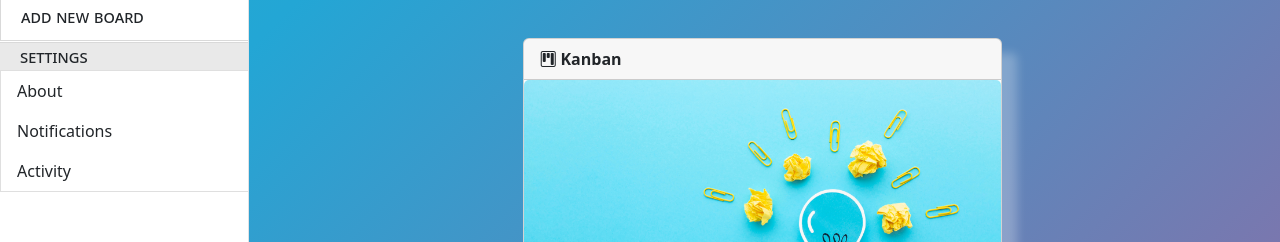
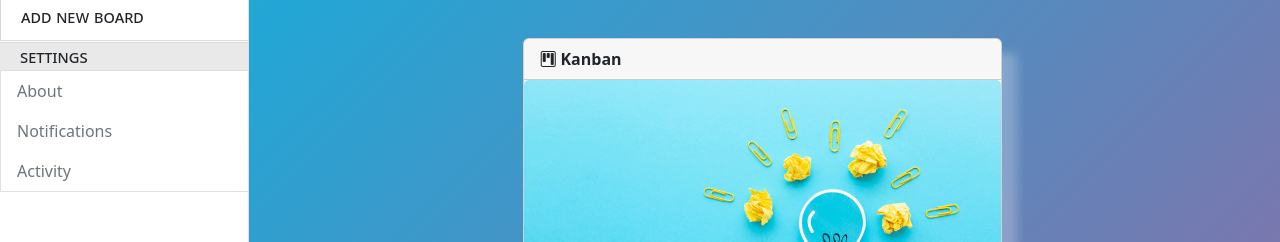
Before and after one commit to m-dorsey/Kanban-Task-Management, an Angular app: page / in a window 1280 px wide. Shown: the part 142-384 px from the top of the page. Built offline with nearby package versions, Linux system fonts and the light colour scheme.

Commit message:
disabled settings menu list items

```diff
--- a/src/app/main/main.component.html
+++ b/src/app/main/main.component.html
@@ -493,13 +493,13 @@
                                 <!-- settings subheader -->
                                 <div class="menu-subheader" style="margin-top: -15px; border-top:1px solid #d9d9d9">Settings</div>
                                 <!-- settings -->
-                                <div href="#" class="list-group-item border-end-0 d-inline-block text-truncate" data-bs-parent="#sidebar">
+                                <div href="#" class="disabled list-group-item border-end-0 d-inline-block text-truncate" data-bs-parent="#sidebar">
                                     <span class="board-name">About</span>
                                 </div>
-                                <div href="#" class="list-group-item border-end-0 d-inline-block text-truncate" data-bs-parent="#sidebar">
+                                <div href="#" class="disabled list-group-item border-end-0 d-inline-block text-truncate" data-bs-parent="#sidebar">
                                     <span class="board-name">Notifications</span>
                                 </div>
-                                <div href="#" class="list-group-item border-end-0 d-inline-block text-truncate" data-bs-parent="#sidebar">
+                                <div href="#" class="disabled list-group-item border-end-0 d-inline-block text-truncate" data-bs-parent="#sidebar">
                                     <span class="board-name">Activity</span>
                                 </div>
 
--- a/src/app/main/main.component.scss
+++ b/src/app/main/main.component.scss
@@ -145,7 +145,6 @@ body {
 
 .edit-task-description,
 .edit-task-activity {
-    padding-left: 15px;
 
     .edit-task-description-title,
     .edit-task-activity-title {
```
